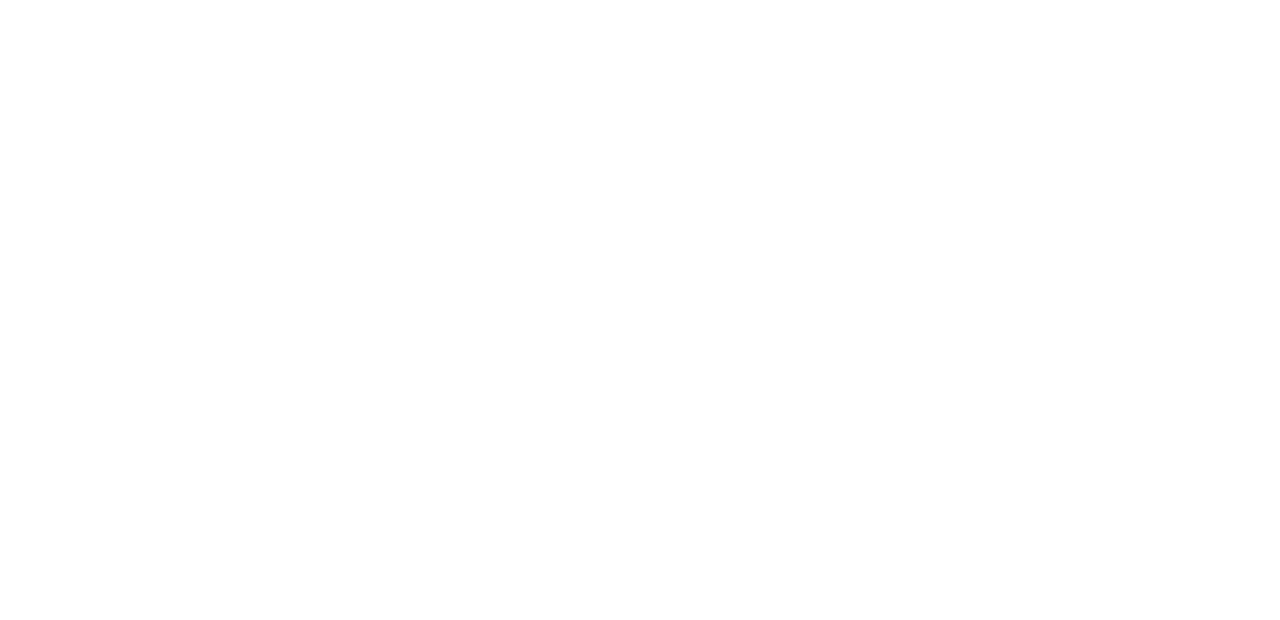
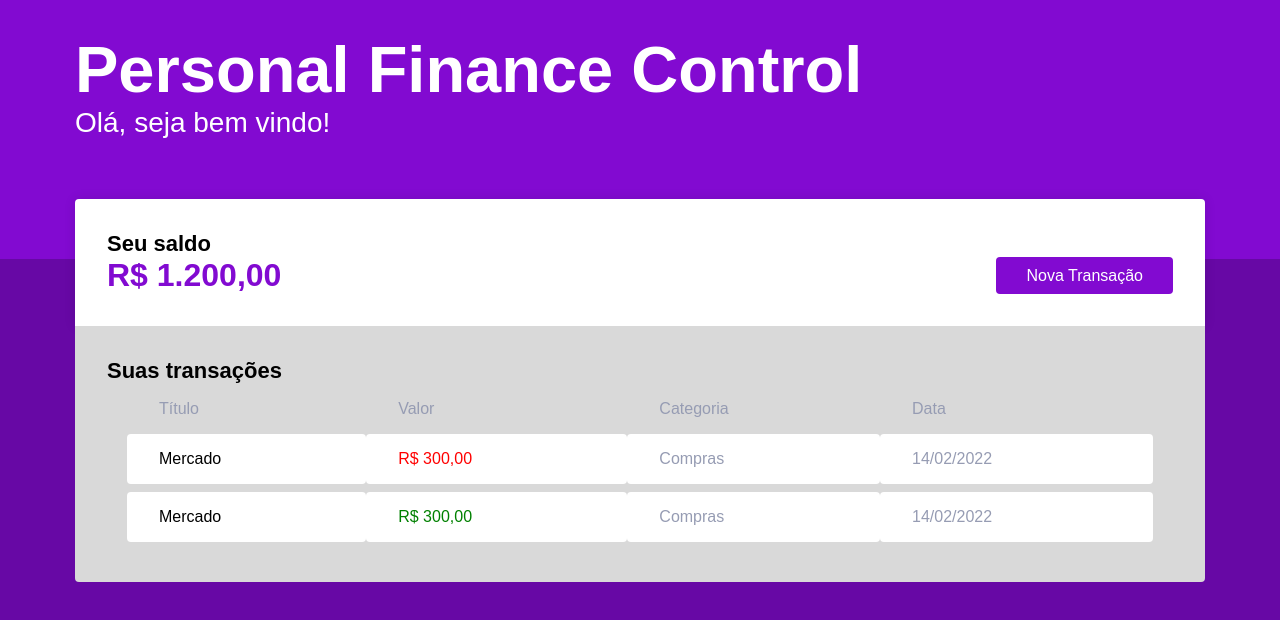
Before and after one commit to deividbreda/reactjs-personal-finance-control, a React (Create React App) app: page / in a window 1280 px wide. Shown: the top 620 px of the page. Built offline with nearby package versions, Linux system fonts and the light colour scheme.

Commit message:
Estilizando aplicação com styled components

```diff
--- a/src/App.tsx
+++ b/src/App.tsx
@@ -1,9 +1,13 @@
-function App() {
+import { Header } from "./components/Header";
+import { Homepage } from "./components/Homepage";
+import { GlobalStyle } from "./styles/global";
+
+export function App() {
   return (
     <div className="App">
-
+      <Header />
+      <Homepage />
+      <GlobalStyle />
     </div>
   );
 }
-
-export default App;
--- /dev/null
+++ b/src/components/Header/index.tsx
@@ -0,0 +1,13 @@
+import { ContainerWidth } from "../../styles/global";
+import { Content } from "./styles";
+
+export function Header(){
+    return (
+        <Content>
+            <ContainerWidth>
+                <h1 className="tituloHeader"> Personal Finance Control</h1>
+                <h1> Olá, seja bem vindo! </h1>
+            </ContainerWidth>
+        </Content>
+    );
+}
--- /dev/null
+++ b/src/components/Header/styles.ts
@@ -0,0 +1,17 @@
+import styled from "styled-components";
+
+export const Content = styled.header`
+    background: #820ad1;
+    padding: 32px 0 120px;
+
+    h1 {
+        color: #fff;
+        font-size: 28px;
+        font-weight: 400;
+
+        &.tituloHeader {
+            font-size: 65px;
+            font-weight: bold;
+        }
+    }
+`;
--- /dev/null
+++ b/src/components/Homepage/index.tsx
@@ -0,0 +1,22 @@
+import { ContainerWidth } from "../../styles/global";
+import { Tabela } from "../Tabela";
+import { ContentHeader, ContentHome } from "./styles";
+
+export function Homepage(){
+    return(
+        <ContainerWidth>
+            <ContentHeader>
+                <h1> Seu saldo</h1>
+                <div>
+                    <h2> R$ 1.200,00 </h2>
+                    <input type="button" value="Nova Transação" />
+                </div>
+            </ContentHeader>
+
+            <ContentHome>
+                <h1> Suas transações</h1>
+                <Tabela />
+            </ContentHome>
+        </ContainerWidth>
+    );
+}
--- /dev/null
+++ b/src/components/Homepage/styles.ts
@@ -0,0 +1,49 @@
+import styled from "styled-components";
+
+export const ContentHeader = styled.header`
+    background: #fff;
+    padding: 32px;
+    border-radius: 4px 4px 0 0;
+    margin-top: -60px;
+    box-shadow: 0px 0px 12px rgba(0,0,0,0.1);
+
+    h1 {
+        font-size: 22px;
+    }
+
+    h2 {
+        font-size: 32px;
+        color: #820ad1;
+    }
+
+    input {
+        background: #820ad1;
+        color: #fff;
+        border: none;
+        padding: 0 30px;
+        border-radius: 4px;
+        font-size: 16px;
+        cursor: pointer;
+
+        transition: filter 0.2s;
+
+        &:hover {
+            filter: brightness(0.8);
+        }
+    }
+
+    div {
+        display: flex;
+        justify-content: space-between;
+    }
+`;
+
+export const ContentHome = styled.div`
+    background: #d9d9d9;
+    padding: 32px;
+    border-radius: 0px 0px 4px 4px;
+
+    h1 {
+        font-size: 22px;
+    }
+`;
--- /dev/null
+++ b/src/components/Tabela/index.tsx
@@ -0,0 +1,37 @@
+import { ContainerWidth } from "../../styles/global";
+import { Content } from "./styles";
+
+export function Tabela(){
+    return(
+        <ContainerWidth>
+            <Content>
+            <table>
+                <thead>
+                    <tr>
+                        <th>Título</th>
+                        <th>Valor</th>
+                        <th>Categoria</th>
+                        <th>Data</th>
+                    </tr>
+                </thead>
+
+                <tbody>
+                    <tr>
+                        <td> Mercado </td>
+                        <td className="saida"> R$ 300,00 </td>
+                        <td> Compras </td>
+                        <td> 14/02/2022 </td>
+                    </tr>
+
+                    <tr>
+                        <td> Mercado </td>
+                        <td className="entrada"> R$ 300,00 </td>
+                        <td> Compras </td>
+                        <td> 14/02/2022 </td>
+                    </tr>
+                </tbody>
+            </table>
+            </Content>
+        </ContainerWidth>
+    );
+}
--- /dev/null
+++ b/src/components/Tabela/styles.ts
@@ -0,0 +1,36 @@
+import styled from "styled-components";
+
+export const Content = styled.div`
+
+    table {
+        width: 100%;
+        border-spacing: 0 8px;
+    }
+
+    th {
+        color: #969CB3;
+        font-weight: 400;
+        padding: 8px 32px;
+        text-align: left;
+    }
+
+    td {
+        padding: 16px 32px;
+        border: 0;
+        background: #fff;
+        color: #969CB3;
+        border-radius: 4px;
+
+        &:first-child {
+            color: #000
+        }
+
+        &.saida {
+            color: red;
+        }
+
+        &.entrada {
+            color: green;
+        }
+    }
+`;
--- a/src/index.tsx
+++ b/src/index.tsx
@@ -1,6 +1,6 @@
 import React from 'react';
 import ReactDOM from 'react-dom/client';
-import App from './App';
+import { App } from './App';
 
 const root = ReactDOM.createRoot(
   document.getElementById('root') as HTMLElement
--- /dev/null
+++ b/src/styles/global.ts
@@ -0,0 +1,44 @@
+
+import styled, { createGlobalStyle } from 'styled-components';
+
+export const GlobalStyle = createGlobalStyle`
+    * {
+        padding: 0;
+        margin: 0;
+        box-sizing: border-box;
+        outline: none;
+    }
+
+    html {
+        @media (max-width: 1080px) {
+            font-size: 93.75%;
+        }
+
+        @media (max-width: 720px) {
+            font-size: 87.5%;
+        }
+    }
+
+    body {
+        background: #6708a5;
+    }
+
+    body, input, textarea, button {
+        font-family: 'Poppins', sans-serif;
+        font-weight: 400;
+    }
+
+    h1, h2, h3, h4, h5, h6, strong {
+        font-weight: 600;
+    }
+
+    button {
+        cursor: pointer;
+    }
+`;
+
+export const ContainerWidth = styled.div`
+    max-width: 1170px;
+    margin: 0 auto;
+    padding: 0 20px;
+`;
```
Also changed, not shown: package.json (+9 -5 lines), 1 other file (tests, documents, lock files or other folders).
